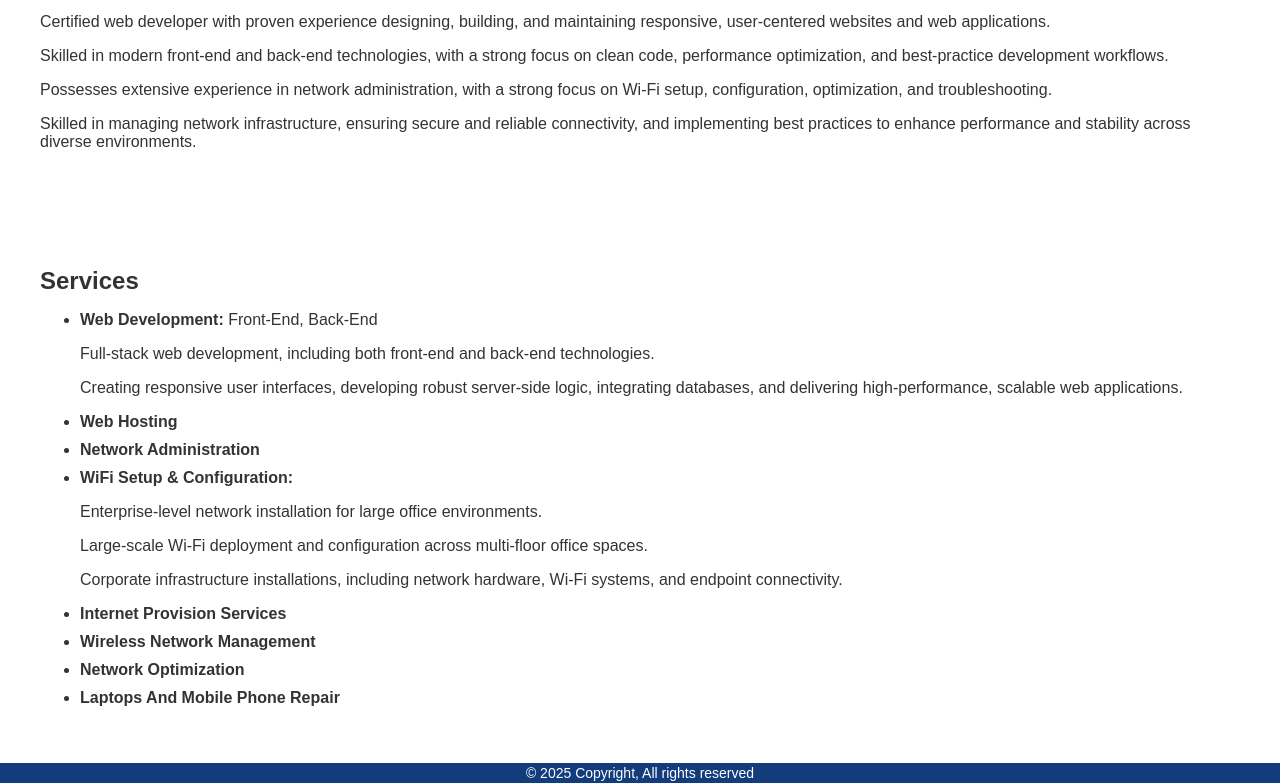
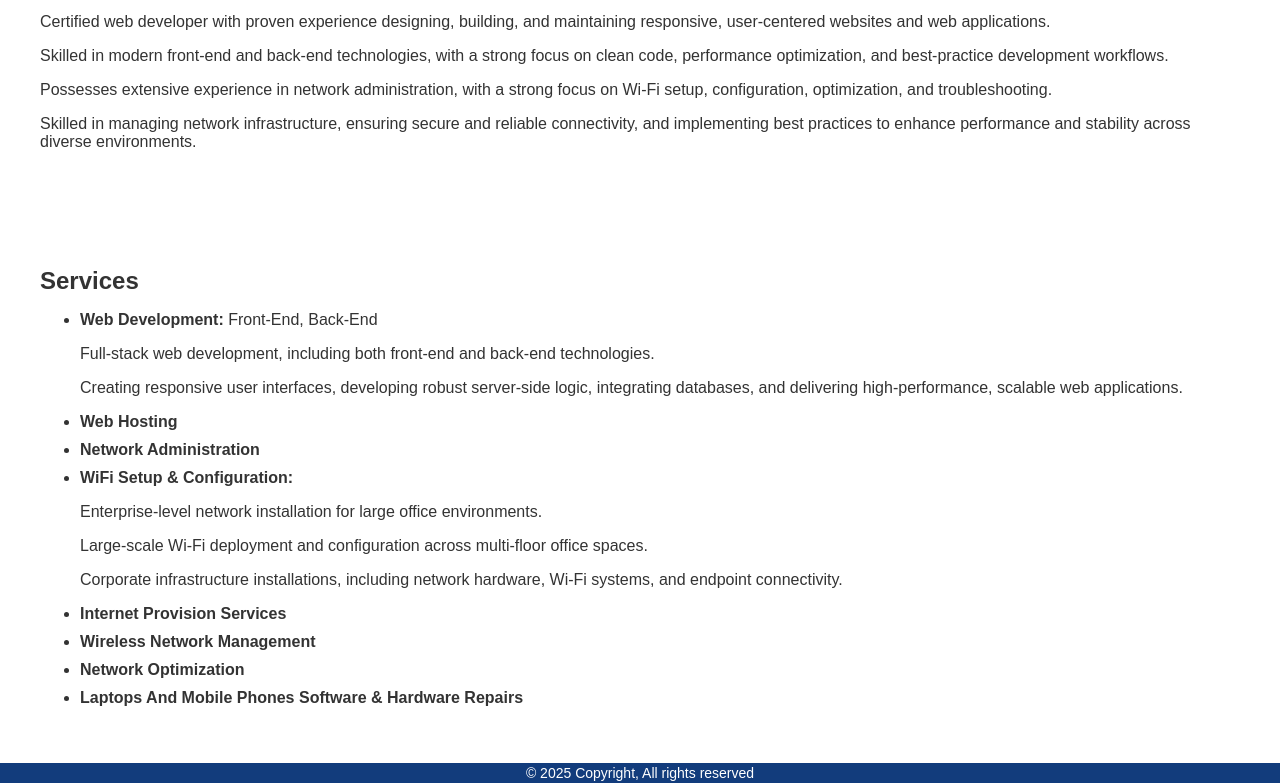
Before and after one commit to newtonambei254-prog/newtonambei.github.io, a plain HTML site: page index.html in a window 1280 px wide. Shown: the part 560-1343 px from the top of the page. Drawn offline with Linux system fonts and the light colour scheme.

Commit message:
Update index.html

```diff
--- a/index.html
+++ b/index.html
@@ -132,7 +132,7 @@
         <li><strong>Internet Provision Services</strong></li>
         <li><strong>Wireless Network Management</strong></li>
         <li><strong>Network Optimization</strong></li>
-        <li><strong>Laptops And Mobile Phone Repair</strong></li>
+        <li><strong>Laptops And Mobile Phones Software & Hardware Repairs</strong></li>
     </ul>
 </div>
 
```
